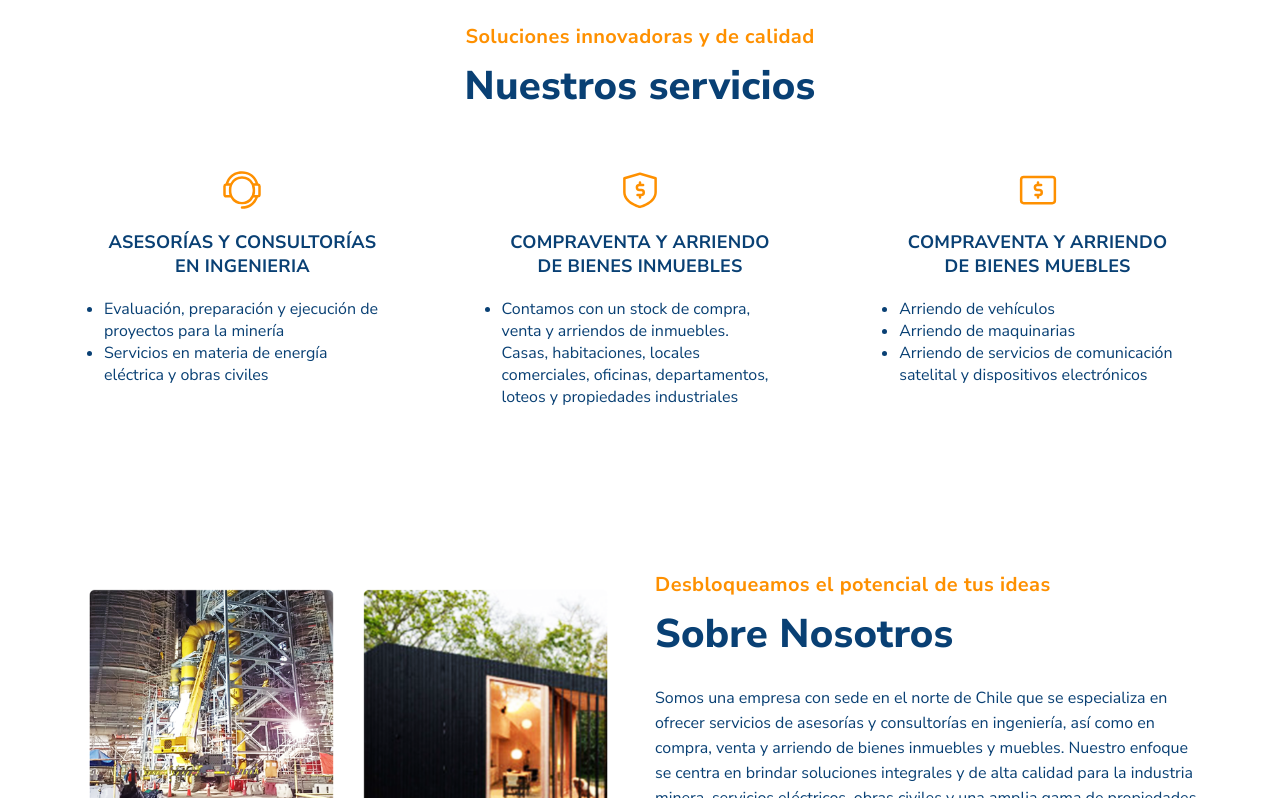
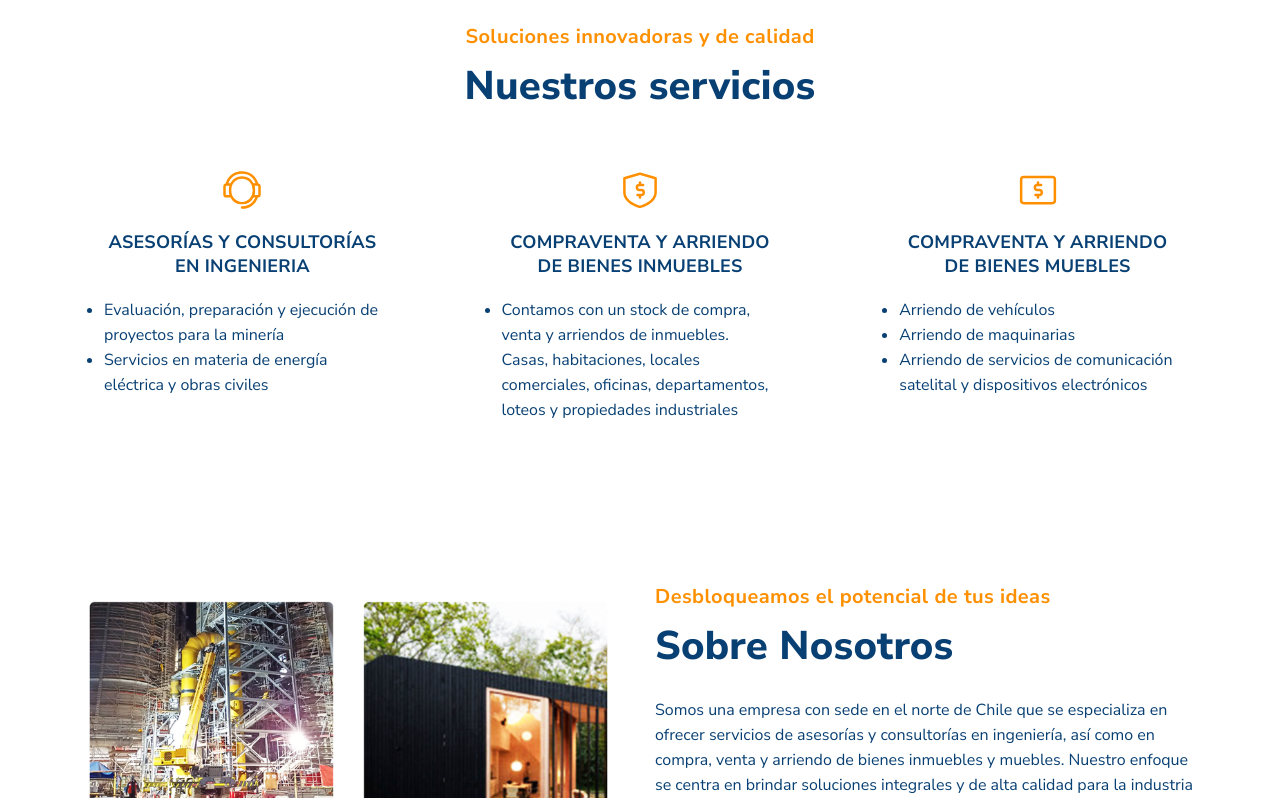
Before and after one commit to Emkauno/acnick, a Next.js app: page / in a window 1280 px wide. Shown: the part 770-1568 px from the top of the page. Built offline with nearby package versions, Linux system fonts and the light colour scheme.

Commit message:
updating line-height in cards section

```diff
--- a/components/styles/CardsSectionStyles.js
+++ b/components/styles/CardsSectionStyles.js
@@ -53,6 +53,7 @@ export const Card = styled.div`
   ul {
     li {
       text-align: left;
+      line-height: 25px;
     }
   }
   p {
```
